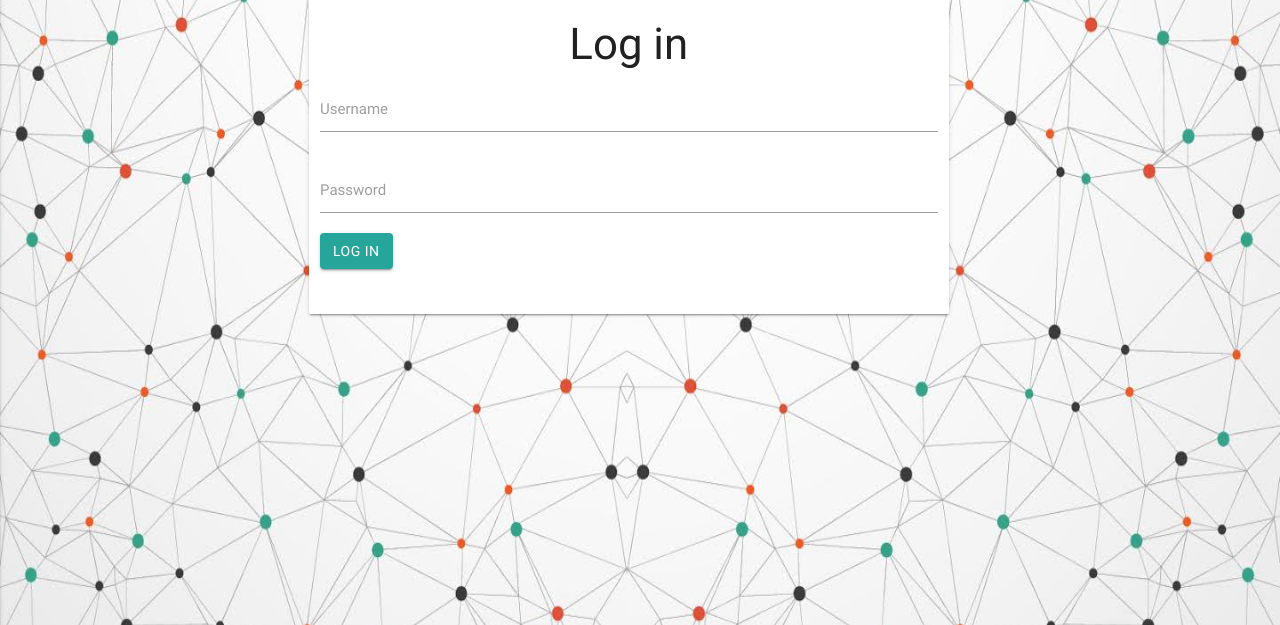
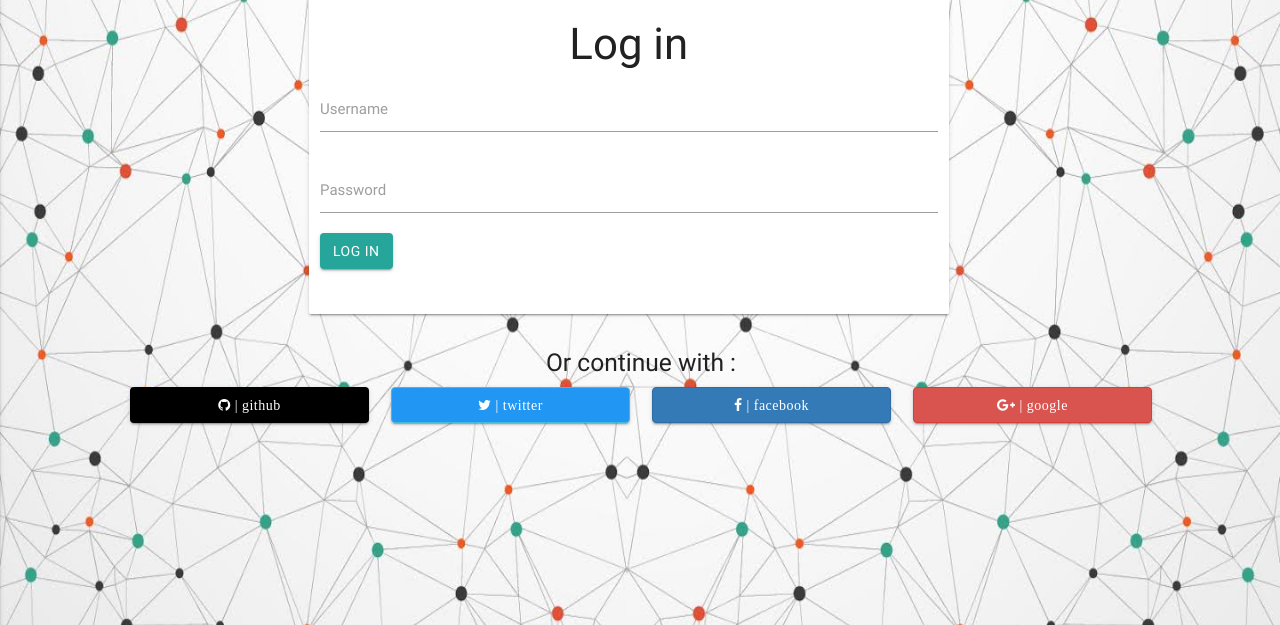
Before and after one commit to nikhilkumarsingh/linkbook, a Django app: template linkbook/authentication/templates/authentication/login.html in a window 1280 px wide. Shown: the part 118-743 px from the top of the page. Run offline with Django 3.2, Linux system fonts and the light colour scheme; the template is opened without the code that fills it, so the values that code supplies are empty; some libraries are stand-ins or nearby versions.

Commit message:
social login on login page

```diff
--- a/linkbook/authentication/templates/authentication/login.html
+++ b/linkbook/authentication/templates/authentication/login.html
@@ -48,6 +48,38 @@
             <div class="col s1 m3 l3 xl3"></div>
 
         </div>
+        <div class="row center-align" style="margin: 1px">
+        <h5 style="margin-left: 0%">Or continue with : </h5>
+    </div>
+
+         <div class="row" style="margin: 1px">
+        <div class="col s1 m1 l1 xl1"></div>
+        <div class="col s10 m10 l10 xl10">
+
+            <div class="row">
+        <div class="col s12 m3 l3 xl3">
+                 <div>
+                        <a href="{% url 'social:begin' 'github' %}"><button class="btn black lighten-3 white-text btn-block "><span class="fa fa-github" style="text-transform: lowercase"> |  GitHub</span></button></a>
+                    </div>
+        </div>
+        <div class="col s12 m3 l3 xl3">
+            <div>
+                    <a href="{% url 'social:begin' 'twitter' %}"><button class="btn btn-info blue white-text btn-block"><span class="fa fa-twitter" style="text-transform: lowercase"> |  Twitter</span></button> </a>
+                </div>
+        </div>
+        <div class="col s12 m3 l3 xl3">
+            <div>
+                      <a href="{% url 'social:begin' 'facebook' %}"><button class="btn btn-primary btn-block"><span class="fa fa-facebook" style="text-transform: lowercase"> |  Facebook</span></button></a></div>
+        </div>
+        <div class="col s12 m3 l3 xl3">
+            <div>
+                        <a href="{% url 'social:begin' 'google-oauth2' %}"> <button class="browser-default btn btn-danger btn-block"><span class="fa fa-google-plus" style="text-transform: lowercase"> |  google</span> </button> </a>
+                </div>
+        </div>
+    </div>
+        </div>
+        <div class="col s1 m1 l1 xl1"></div>
+    </div>
     </div>
 
     <script>
```
